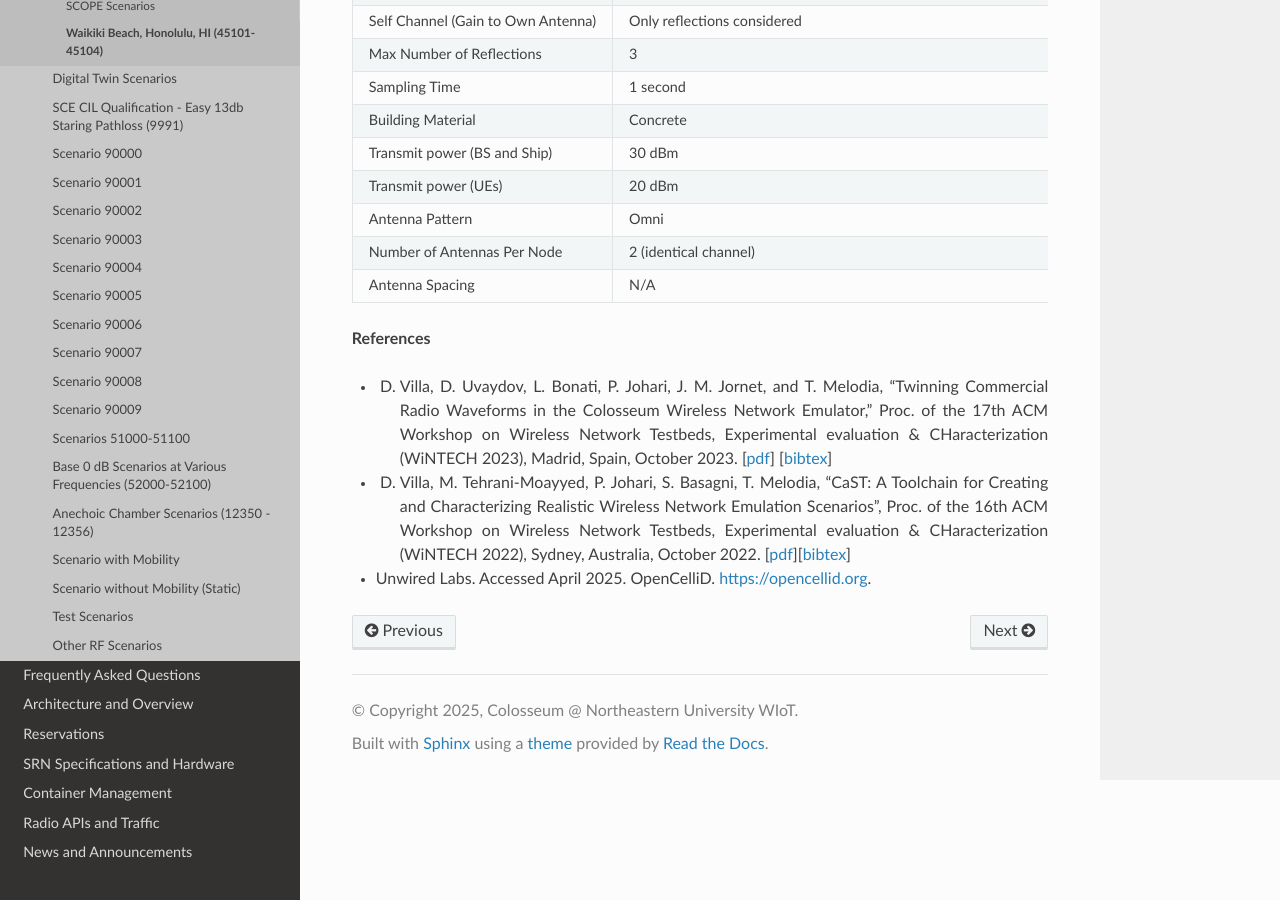
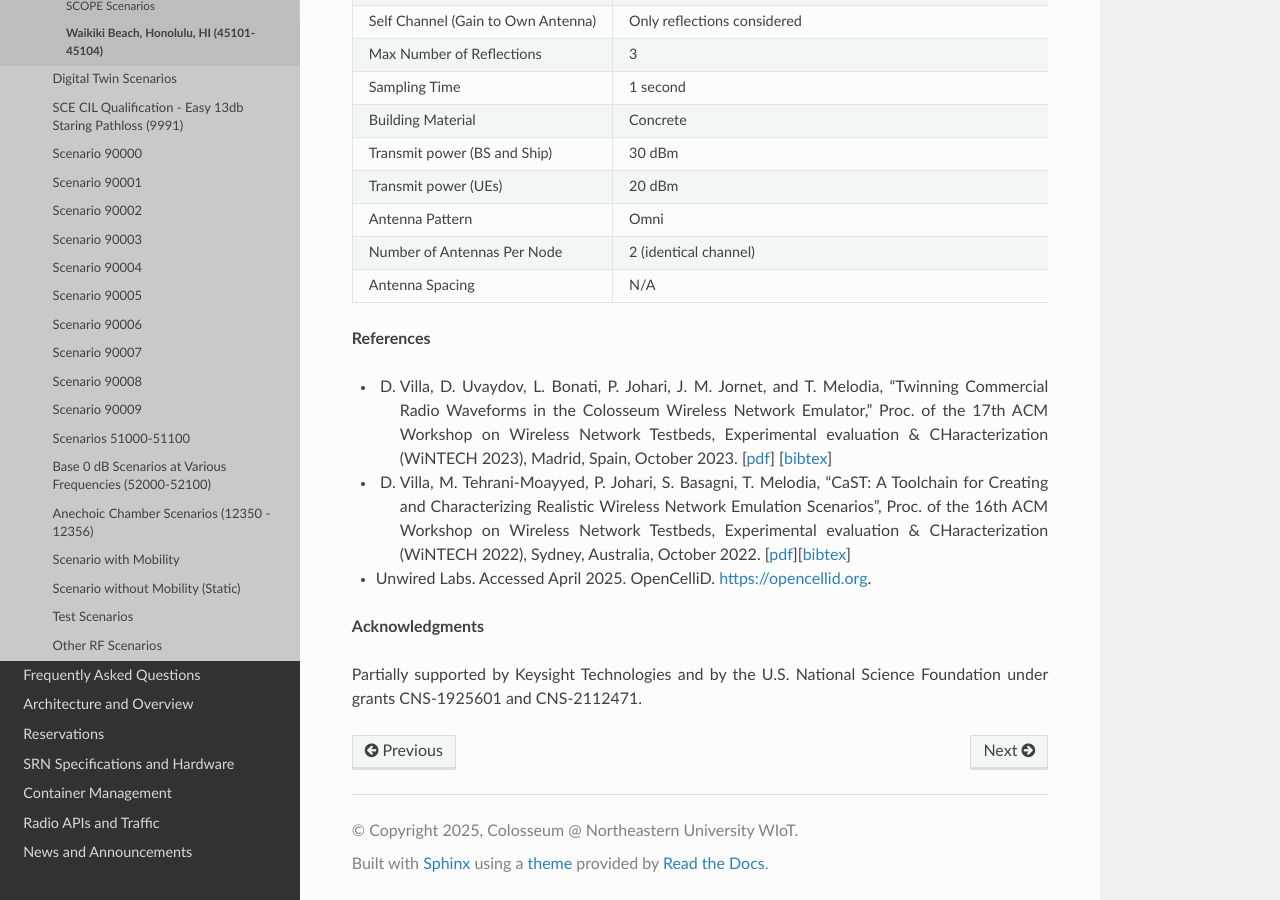
Before and after one commit to colosseum-wiot/user-documentation, a Sphinx documentation site: the page built from docs/source/scenarios/cellular/waikiki_beach.rst, in a window 1280 px wide and 900 px high, scrolled down 2890 px. Built offline with Sphinx 7.4.7 and the Read the Docs theme 3.1.0, drawn with Linux system fonts in a browser that asks for light colours.

Commit message:
Acknowledgments (#18)

```diff
--- a/docs/source/scenarios/cellular/waikiki_beach.rst
+++ b/docs/source/scenarios/cellular/waikiki_beach.rst
@@ -142,3 +142,7 @@ Contains 9 nodes (same as 45103), but with the ship static at the position corre
 - D. Villa, M. Tehrani-Moayyed, P. Johari, S. Basagni, T. Melodia, "CaST: A Toolchain for Creating and Characterizing Realistic Wireless Network Emulation Scenarios", Proc. of the 16th ACM Workshop on Wireless Network Testbeds, Experimental evaluation & CHaracterization (WiNTECH 2022), Sydney, Australia, October 2022. [`pdf <https://ece.northeastern.edu/wineslab/papers/villa2022wintech.pdf>`_][`bibtex <https://ece.northeastern.edu/wineslab/wines_bibtex/villa2022wintech.txt>`_]
 
 - Unwired Labs. Accessed April 2025. OpenCelliD. https://opencellid.org.
+
+**Acknowledgments**
+
+Partially supported by Keysight Technologies and by the U.S. National Science Foundation under grants CNS-1925601 and CNS-2112471.
```
